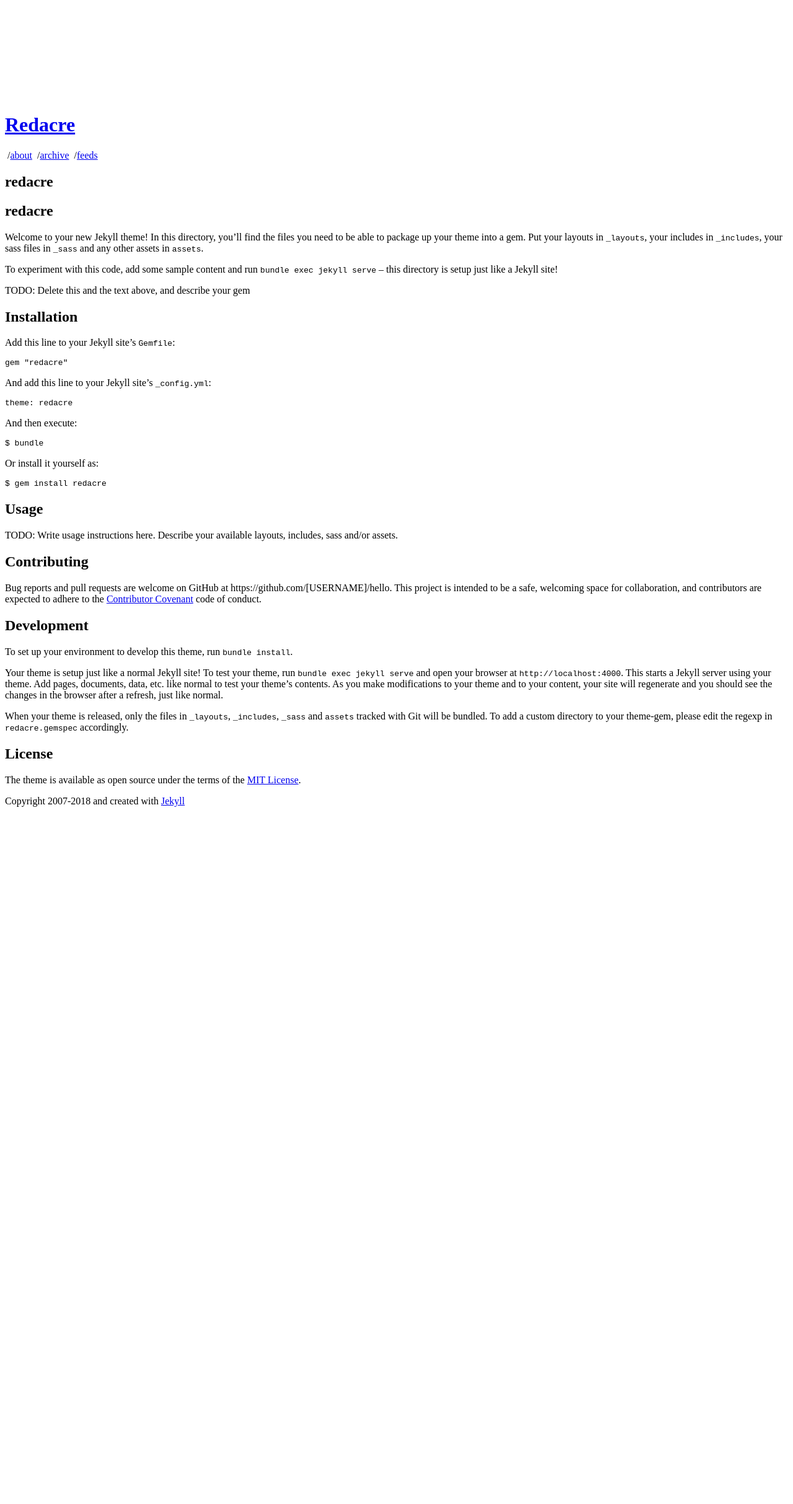
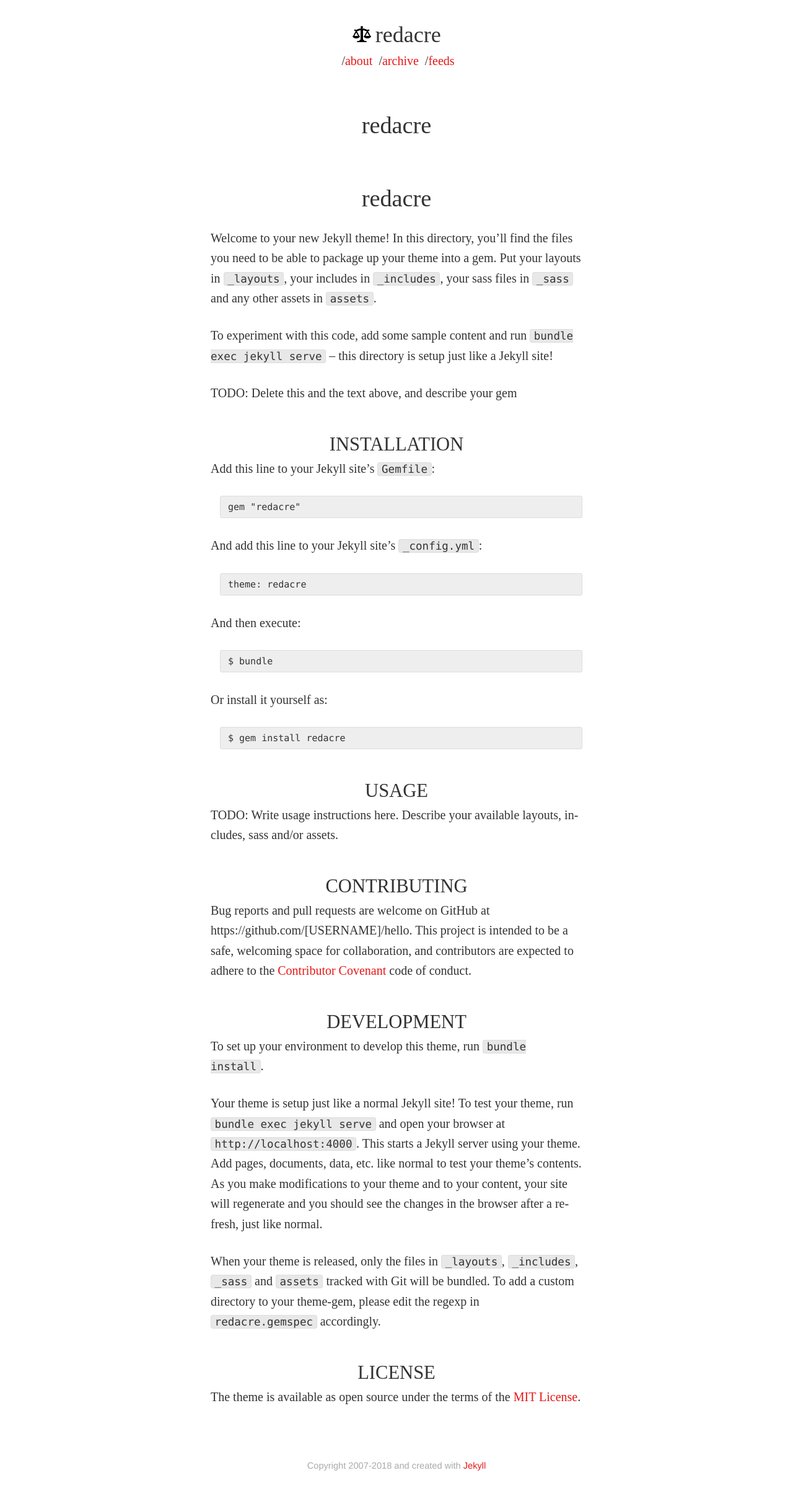
Before and after one commit to dominicmauro/Redacre, a Jekyll site: the page built from README.md, in a window 1280 px wide. Shown: the whole page at 62% size. Built offline with Jekyll 4.4.1, drawn with Linux system fonts in a browser that asks for light colours; our own code applies the rules of GitHub Pages for plain Markdown files; before the commit the page ends 1318 px from its top, so only the background shows below that.

Commit message:
0.1.1 fixes the migration of css and images to the assets folder

```diff
--- a/_includes/head.html
+++ b/_includes/head.html
@@ -25,7 +25,7 @@
   {% capture canonical %}{{ site.url }}{% if site.permalink contains '.html' %}{{ page.url }}{% else %}{{ page.url | remove:'index.html' | strip_slash }}{% endif %}{% endcapture %}
 
   <link rel="canonical" href="{{ canonical }}">
-  <link href="{{ root_url }}/css/main.css" media="screen" rel="stylesheet" type="text/css">
+  <link href="{{ root_url }}/assets/css/main.css" media="screen" rel="stylesheet" type="text/css">
 
   {% feed_meta %}
   <link type="application/json" rel="alternate" href="{{ site.url }}/feed.json">
--- a/_includes/header.html
+++ b/_includes/header.html
@@ -1,5 +1,5 @@
 
-<a href="{{ root_url }}/"><svg class="icon-law"><use xlink:href="/images/icons.svg#icon-law"></use></svg></a>
+<a href="{{ root_url }}/"><svg class="icon-law"><use xlink:href="/assets/images/icons.svg#icon-law"></use></svg></a>
 <h1><a href="{{ root_url }}/">{{ site.title }}</a></h1>
 
 <div id="nav">
```
Also changed, not shown: redacre.gemspec.
